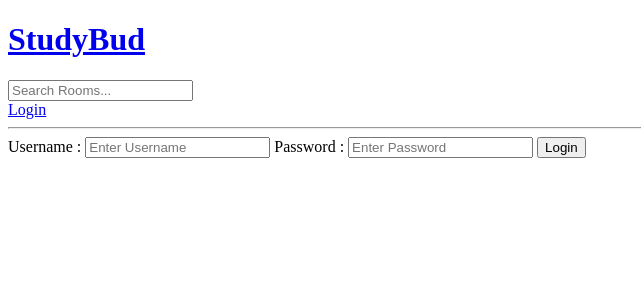
After one commit to Sagar4437/StudyBud, a Django app: page /login/ in a window 1280 px wide. The commit adds this page. Shown: the top 300 px of the page, without its empty margins (0-641 px from the left). Run offline with Django 4.2, Linux system fonts and the light colour scheme.

Commit message:
user login and logout

```diff
--- a/base/templates/home.html
+++ b/base/templates/home.html
@@ -28,8 +28,11 @@
             {% for room in rooms %}
                 <span>
                     @{{room.host.username}} {{room.topic.name}}
+
+                    {% if request.user == room.host %}
                     <a href="{% url 'update-room' room.id %}">Edit </a>
                     <a href="{% url 'delete-room' room.id %}">Delete </a>
+                    {% endif %}
                 </span>
                 <br>
                 {{room.id}}-<a href="{% url 'room' room.id %}">{{room.name}}</a><br><br>
--- /dev/null
+++ b/base/templates/login_register.html
@@ -0,0 +1,14 @@
+{% extends 'base.html' %}
+
+{% block content_block %}
+    <form action="" method="POST">
+        {% csrf_token %}
+        <label for="">Username : </label>
+        <input type="text" name="username" placeholder="Enter Username">
+
+        <label for="">Password : </label>
+        <input type="password" name="password" placeholder="Enter Password">
+
+        <input type="submit" value='Login' />
+    </form>
+{% endblock content_block %}
--- a/base/urls.py
+++ b/base/urls.py
@@ -2,6 +2,10 @@ from django.urls import path
 from . import views
 
 urlpatterns = [
+    path('login/', views.laginPage, name='login'),
+    path('logout/', views.logoutUser, name='logout'),
+
+
     path('', views.home, name='home'),
     path('room/<int:pk>/', views.room, name='room'),
     path('create-room/', views.createRoom, name='create-room'),
--- a/base/views.py
+++ b/base/views.py
@@ -1,9 +1,46 @@
-from django.shortcuts import redirect, render
+from django.shortcuts import redirect, render, HttpResponse
 from .models import Room, Topic
 from .forms import RoomForm
 from django.db.models import Q
 
+from django.contrib.auth.models import User
+from django.contrib import messages
+from django.contrib.auth import authenticate,login,logout
+from django.contrib.auth.decorators import login_required
+
+
 # Create your views here.
+# login-register
+def laginPage(request):
+
+    if request.user.is_authenticated:
+        return redirect(home)
+
+    if request.method == "POST":
+        username = request.POST.get('username')
+        password = request.POST.get('password')
+
+        try:
+            user = User.objects.get(username=username)
+        except:
+            messages.error(request,'User does not exist.')
+
+        user = authenticate(request,username=username,password=password)
+        if user is not None:
+            login(request,user)
+            return redirect(home)
+        else:
+            messages.error(request,'Username or Password not matched.')
+
+
+    context ={}
+    return render(request,'login_register.html',context)
+
+def logoutUser(request):
+    logout(request)
+    return redirect(home)
+
+
 def home(request):
     q = request.GET.get('q','')
     rooms = Room.objects.filter(
@@ -25,6 +62,7 @@ def room(request,pk):
     context = {'room':room}
     return render(request,'room.html',context)
 
+@login_required(login_url='login')
 def createRoom(request):
     form = RoomForm()
     if request.method == 'POST':
@@ -38,10 +76,14 @@ def createRoom(request):
     }
     return render(request,'room_form.html', context)
 
-
+@login_required(login_url='login')
 def updateRoom(request,pk):
     room = Room.objects.get(id=pk)
     form = RoomForm(instance=room)
+
+    if request.user != room.host:
+        return HttpResponse("You are not allowed here!")
+
     if request.method == 'POST':
         form = RoomForm(request.POST, instance=room)  # type: ignore
         if form.is_valid():
@@ -53,10 +95,14 @@ def updateRoom(request,pk):
     }
     return render(request,'room_form.html', context)
 
-
+@login_required(login_url='login')
 def deleteRoom(request,pk):
     room = Room.objects.get(id=pk)
     context = {'obj':room}
+
+    if request.user != room.host:
+        return HttpResponse("You are not allowed here!")
+
     if request.method=="POST":
         room.delete()
         return redirect(home)
--- a/templates/base.html
+++ b/templates/base.html
@@ -10,6 +10,10 @@
     </head>
     <body>
         {% include 'navbar.html' %}
+        {% for message in messages %}
+            {{message.tags | title}}:{{message}}
+        {% endfor %}
+
         {% block content_block %}{% endblock content_block %}
 
         <script src="" async defer></script>
--- a/templates/navbar.html
+++ b/templates/navbar.html
@@ -3,4 +3,10 @@
     <input type="text" name='q' placeholder='Search Rooms...' />
 </form>
 
+{% if request.user.is_authenticated %}
+<a href="{% url 'logout' %}">Logout</a>
+{% else %}
+<a href="{% url 'login' %}">Login</a>
+{% endif %}
+
 <hr>
```
Also changed, not shown: db.sqlite3.
